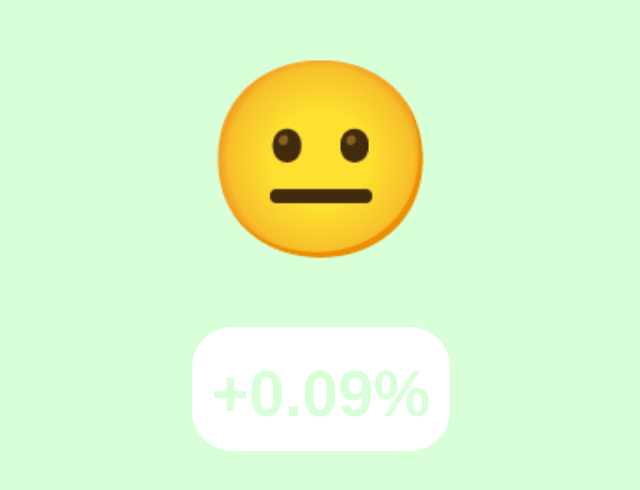
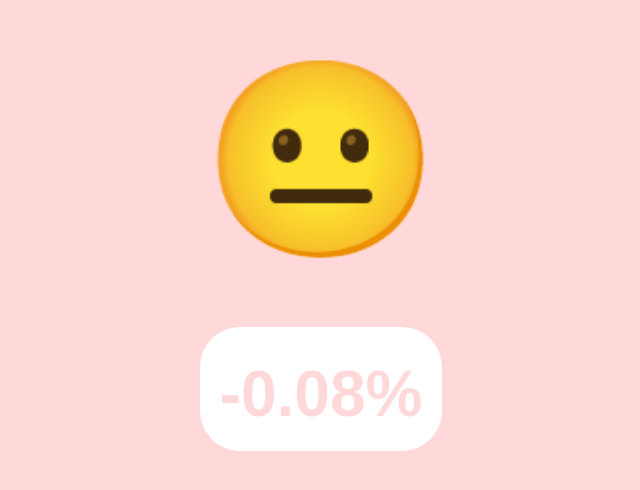
Before and after one commit to brycedorn/market-vibe, a plain HTML site: page index.html in a window 1280 px wide. Shown: the part 124-614 px from the top of the page, without its empty margins (319-959 px from the left). Drawn offline with Linux system fonts and the light colour scheme.

Commit message:
Deploying to gh-pages from  @ 5fb5195ecb50fae0e42ed5a79d78eec31ddffd7c 🚀

```diff
--- a/index.html
+++ b/index.html
@@ -1 +1 @@
-<!DOCTYPE html><html><head><title>Market is 😐 today.</title><meta charset="utf-8"><link rel="preconnect" href="https://finnhub.io"></head><body style="margin:0"><div style="width:100%;height:100vh;display:flex;flex-direction:column;align-items:center;justify-content:center;background-color:rgba(0,255,0,.15);font-family:sans-serif"><h1 style="font-size:12em;cursor:default;margin:0">😐</h1><h2 style="border-radius:40px;background:#fff;cursor:default;padding:30px 20px 20px;color:rgba(0,255,0,.15);font-size:4em">+0.09%</h2></div> </body></html>
+<!DOCTYPE html><html><head><title>Market is 😐 today.</title><meta charset="utf-8"><link rel="preconnect" href="https://finnhub.io"></head><body style="margin:0"><div style="width:100%;height:100vh;display:flex;flex-direction:column;align-items:center;justify-content:center;background-color:rgba(255,0,0,.15);font-family:sans-serif"><h1 style="font-size:12em;cursor:default;margin:0">😐</h1><h2 style="border-radius:40px;background:#fff;cursor:default;padding:30px 20px 20px;color:rgba(255,0,0,.15);font-size:4em">-0.08%</h2></div> </body></html>
```
